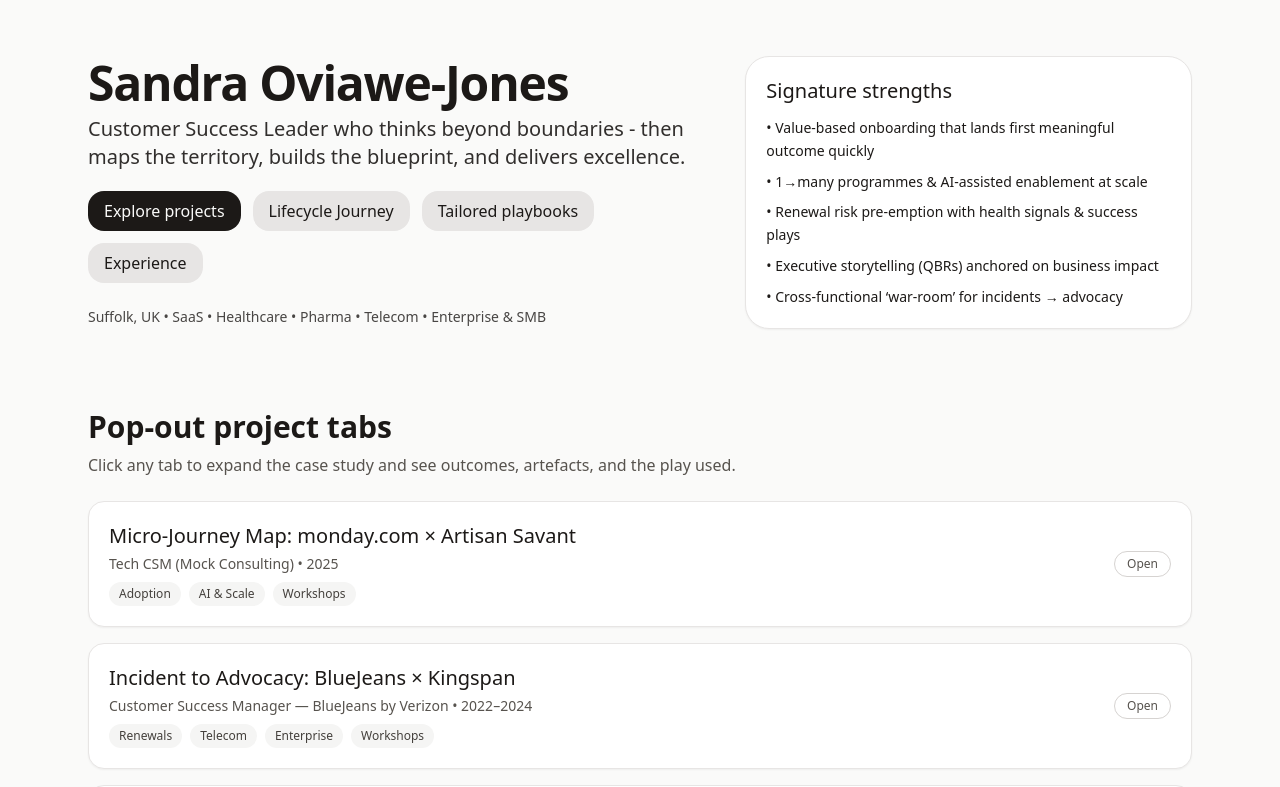
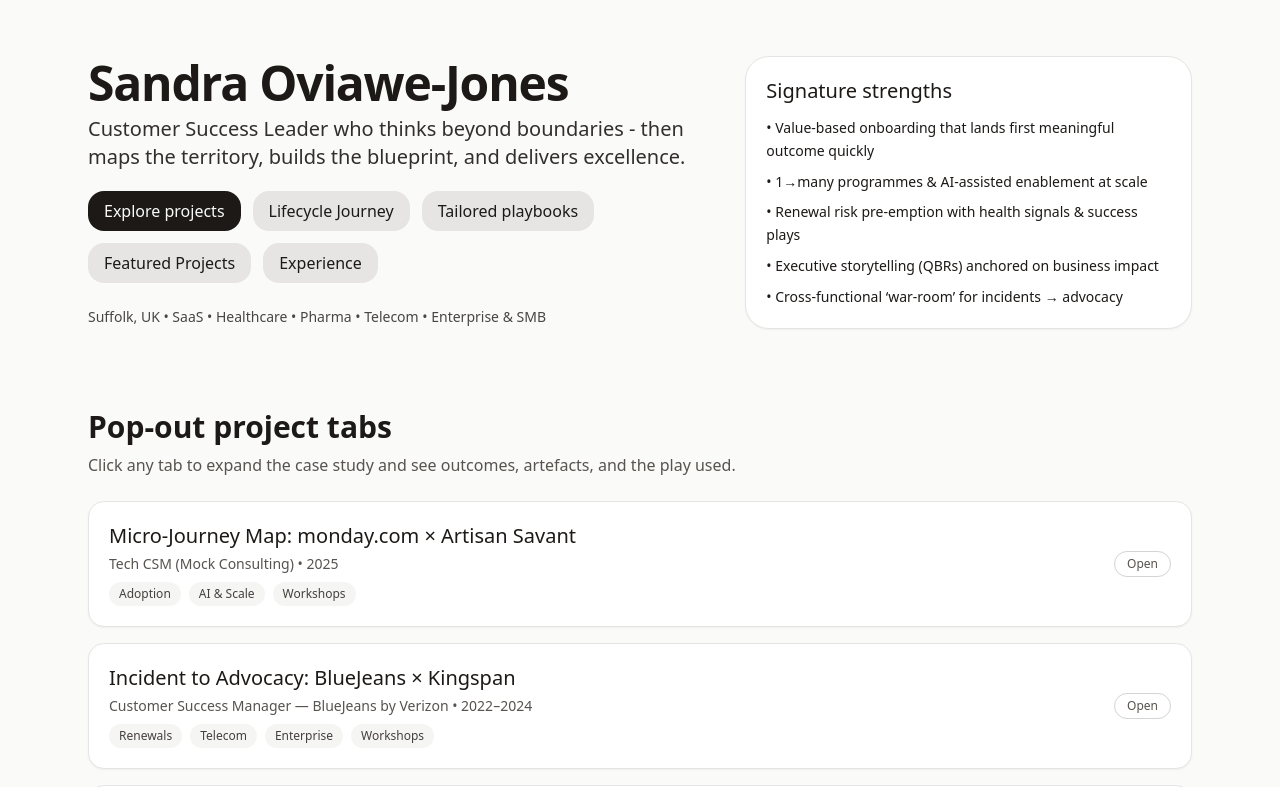
Before and after one commit to sandraovjones-sudo/Sandra-Oviawe-CSM, a React (Vite) app: page / in a window 1280 px wide. Shown: the top 787 px of the page. Built offline with nearby package versions, Linux system fonts and the light colour scheme.

Commit message:
Update App.jsx

```diff
--- a/src/App.jsx
+++ b/src/App.jsx
@@ -173,6 +173,18 @@ useEffect(() => {
   >
     Tailored playbooks
   </a>
+
+     <a
+  href="#featured"
+  aria-current={activeId === "featured" ? "page" : undefined}
+  className={
+    activeId === "featured"
+      ? "rounded-2xl px-4 py-2 bg-stone-900 text-stone-50 transition"
+      : "rounded-2xl px-4 py-2 bg-stone-200 hover:bg-stone-300 transition"
+  }
+>
+  Featured Projects
+</a>
 
   <a
     href="#experience"
```
